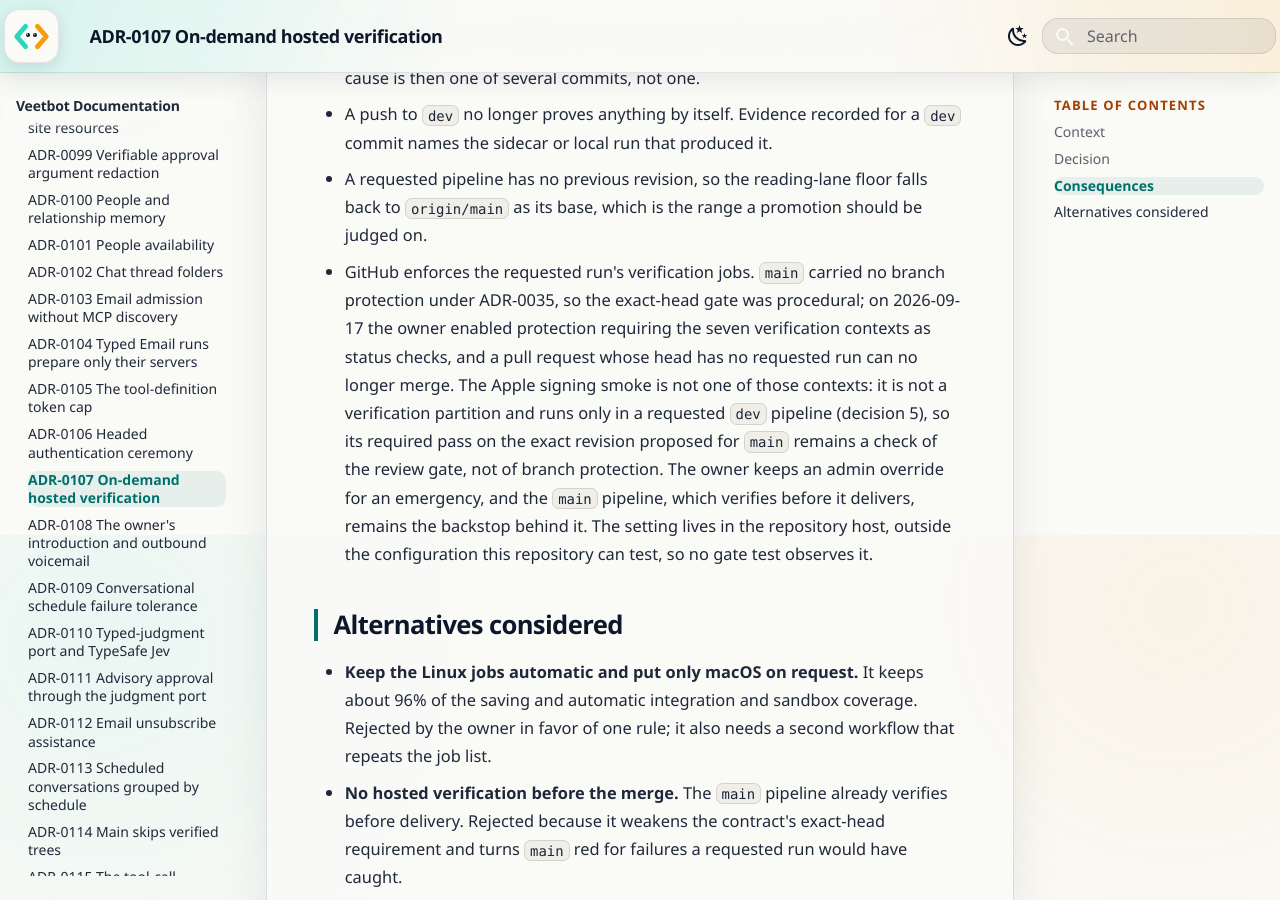
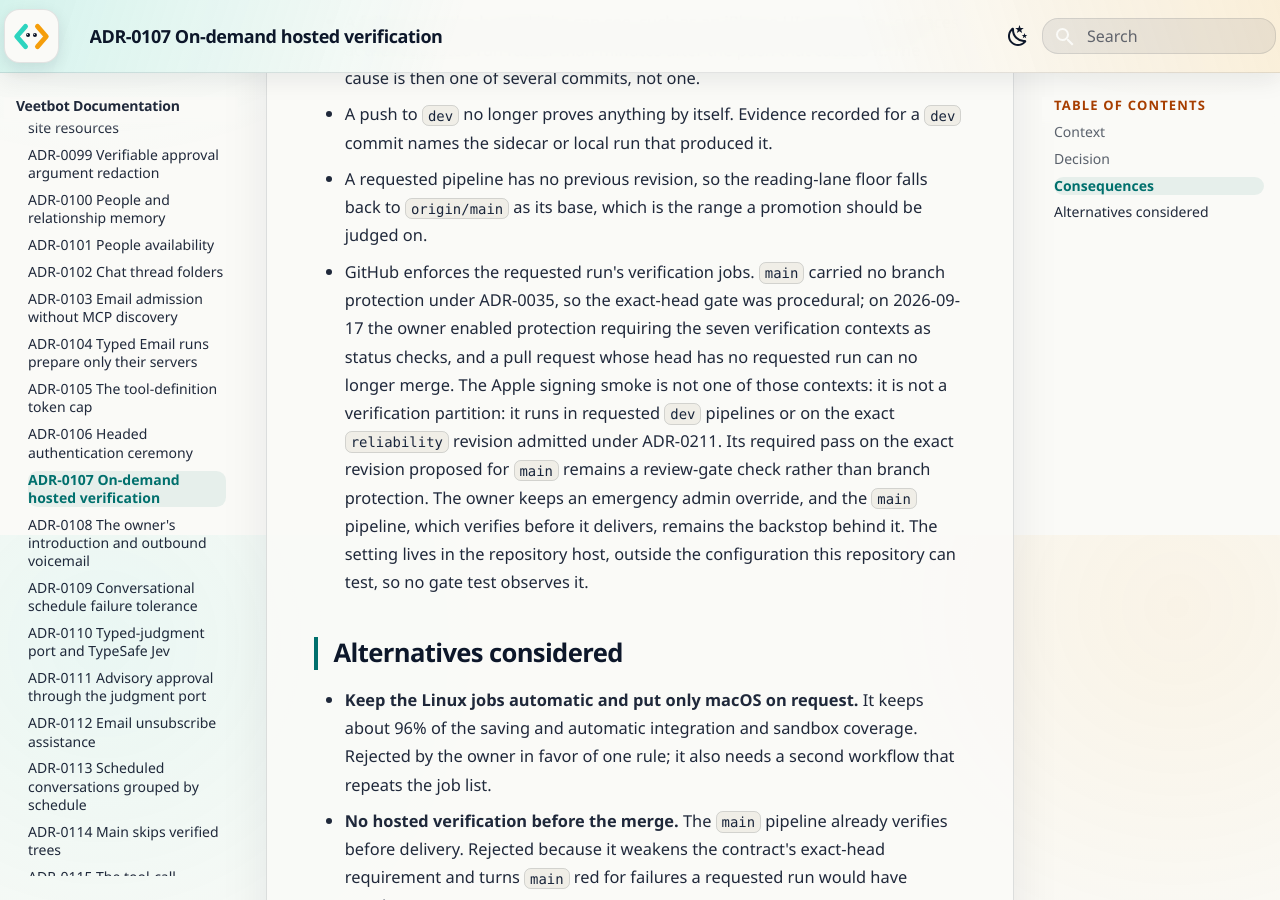
Before and after one commit to avitus/veetbot, an MkDocs documentation site: the page built from docs/adr/0107-on-demand-hosted-verification.md, in a window 1280 px wide and 900 px high, scrolled down 2165 px. Built offline with MkDocs 1.6.1 and Material for MkDocs 9.7.7, drawn with Linux system fonts in a browser that asks for light colours.

Commit message:
docs: clarify commit-scoped signing consequence
Clarify ADR-0107's consequence to include the exact reliability revision admitted under ADR-0211 while preserving exact-head signing for main promotion.

Reading-Lane: C
Glen-Conversation: 01a12bcd-632b-7771-8e10-27a551a2d362

```diff
--- a/docs/adr/0107-on-demand-hosted-verification.md
+++ b/docs/adr/0107-on-demand-hosted-verification.md
@@ -76,10 +76,10 @@ The requested workflow and all ordinary exact-head checks remain required.
   2026-09-17 the owner enabled protection requiring the seven verification
   contexts as status checks, and a pull request whose head has no requested run
   can no longer merge. The Apple signing smoke is not one of those contexts: it
-  is not a verification partition and runs only in a requested `dev` pipeline
-  (decision 5), so its required pass on the exact revision proposed for `main`
-  remains a check of the review gate, not of branch protection. The owner keeps
-  an admin override for an emergency, and the `main`
+  is not a verification partition: it runs in requested `dev` pipelines or on
+  the exact `reliability` revision admitted under ADR-0211. Its required pass on
+  the exact revision proposed for `main` remains a review-gate check rather than
+  branch protection. The owner keeps an emergency admin override, and the `main`
   pipeline, which verifies before it delivers, remains the backstop behind it.
   The setting lives in the repository host, outside the configuration this
   repository can test, so no gate test observes it.
```
